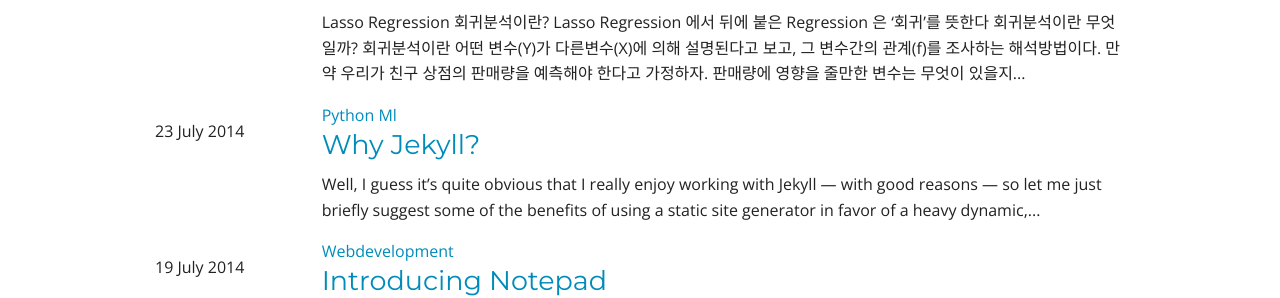
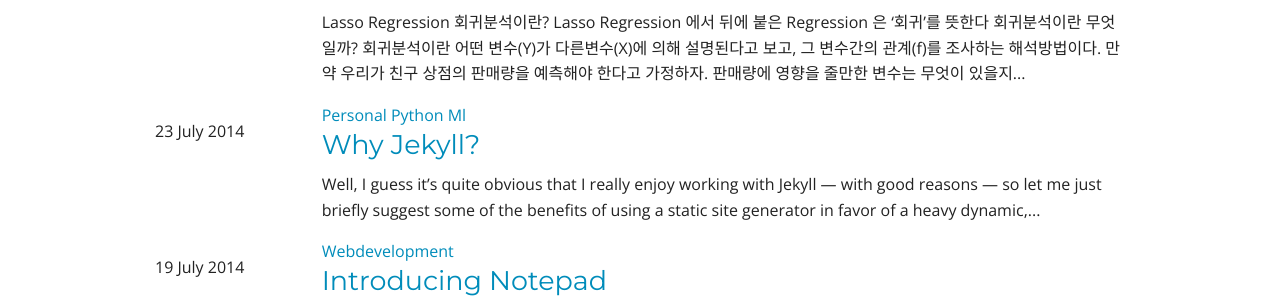
Before and after one commit to zimkjh/zimkjh.github.io, a Jekyll site: the page built from index.html, in a window 1280 px wide. Shown: the part 337-635 px from the top of the page. Built offline with Jekyll 4.4.1, drawn with Linux system fonts in a browser that asks for light colours; nearby versions of some CDN libraries; the list of posts is cut into pages by our own code.

Commit message:
Update 2018-02-12-Lasso-Regression.md

```diff
--- a/_posts/2018-02-12-Lasso-Regression.md
+++ b/_posts/2018-02-12-Lasso-Regression.md
@@ -11,11 +11,9 @@ html header: >-
   <script type="text/javascript"
   src="http://cdn.mathjax.org/mathjax/latest/MathJax.js?config=TeX-AMS-MML_HTMLorMML"></script>
 categories:
+  - personal
   - python
   - ML
-headline: ''
-modified: ''
-imagefeature: ''
 ---
 # Lasso Regression
 
```
